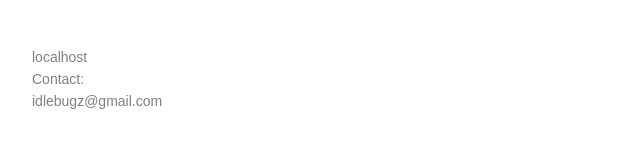
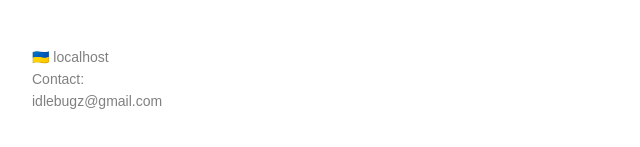
Before and after one commit to vclwei/domain-parking, a plain HTML site: page index.html in a window 1280 px wide. Shown: the part 631-778 px from the top of the page, 40-680 px from the left. Drawn offline with Linux system fonts and the light colour scheme.

Commit message:
🇺🇦

```diff
--- a/index.html
+++ b/index.html
@@ -54,7 +54,7 @@
           const domain = window.location.host
           document.title = domain
           document.getElementById('domain').innerHTML = domain
-            ? domain
+            ? `🇺🇦 ${domain}`
             : 'Domain'
           document.getElementById(
             'subject'
```
